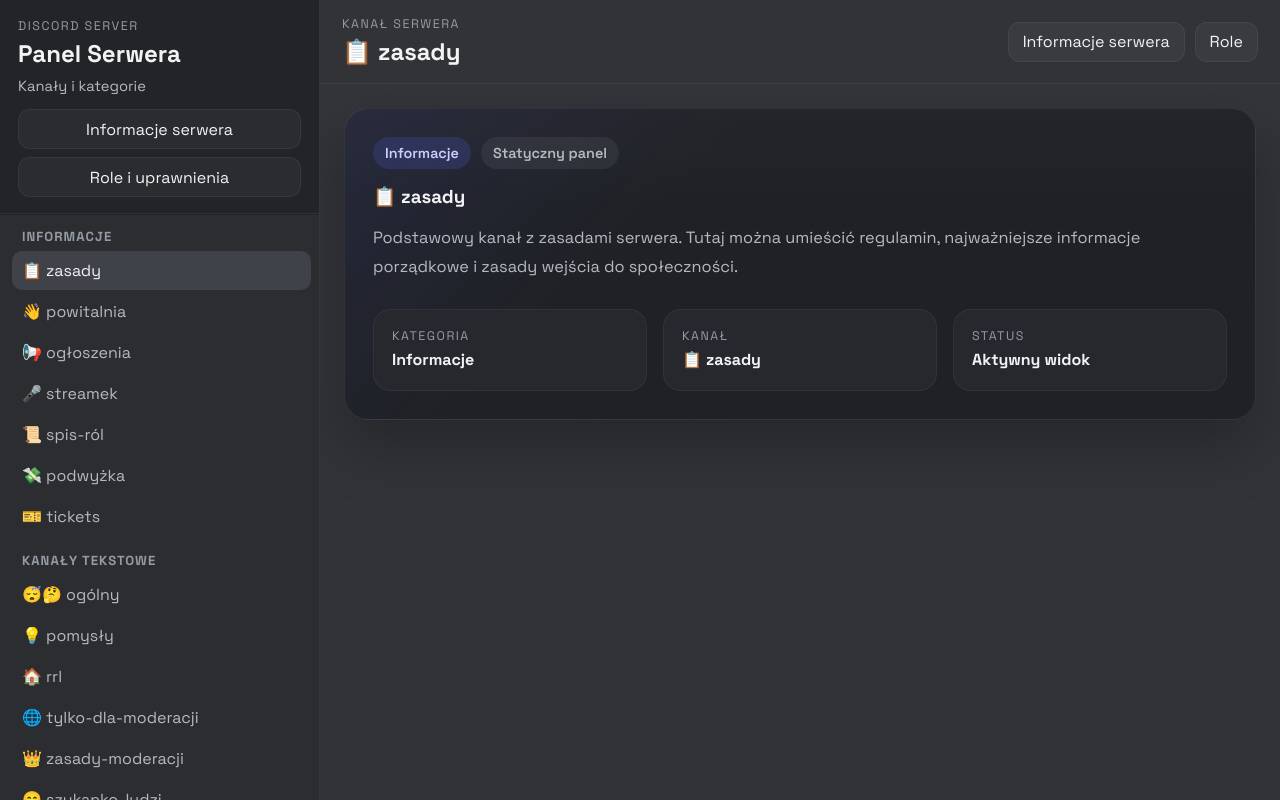
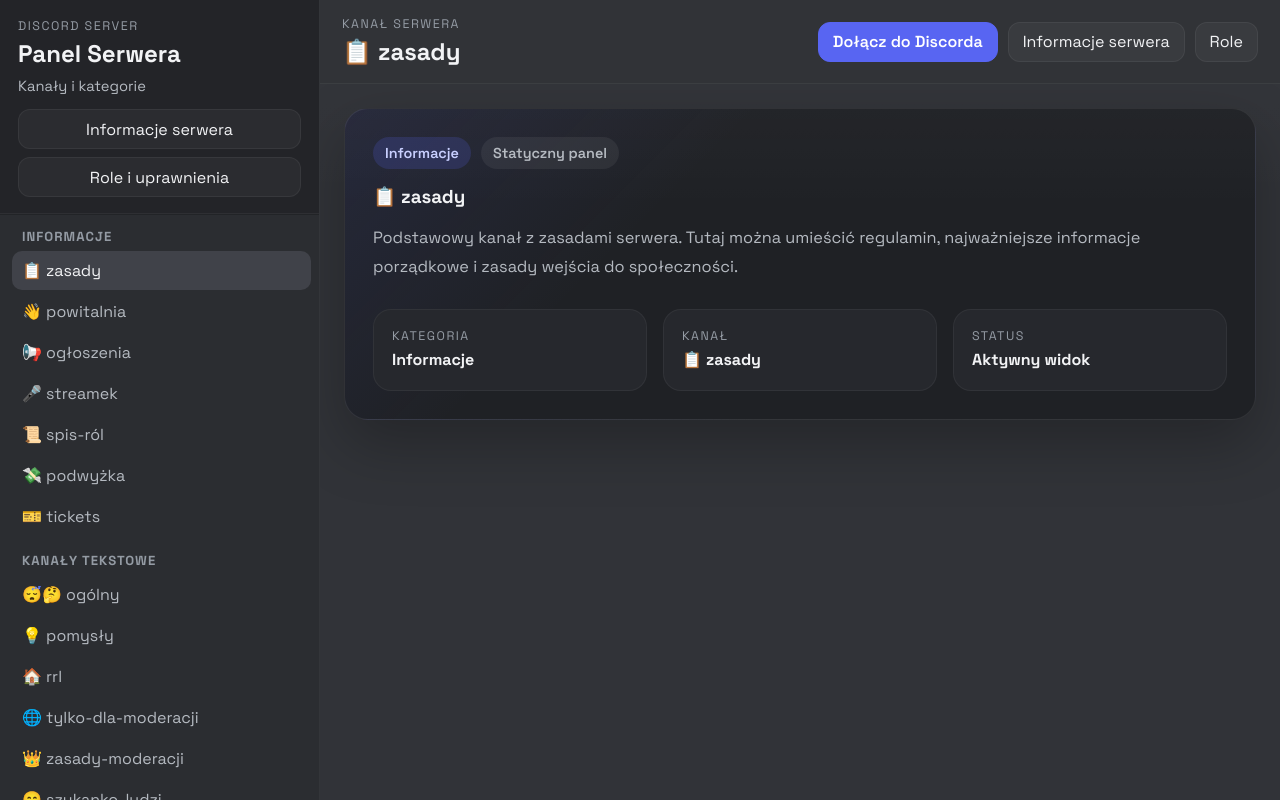
Before and after one commit to ManKrawiec/discord-server, a plain HTML site: page index.html in a window 1280 px wide. Drawn offline with Linux system fonts and the light colour scheme.

Commit message:
Add Discord join button to topbar

```diff
--- a/css/style.css
+++ b/css/style.css
@@ -105,6 +105,7 @@ a {
 
 .sidebar-shortcut,
 .topbar-link,
+.join-btn,
 .page-back {
   display: inline-flex;
   align-items: center;
@@ -122,11 +123,26 @@ a {
 .sidebar-shortcut:focus-visible,
 .topbar-link:hover,
 .topbar-link:focus-visible,
+.join-btn:hover,
+.join-btn:focus-visible,
 .page-back:hover,
 .page-back:focus-visible {
   transform: translateY(-1px);
   background: rgba(88, 101, 242, 0.16);
   border-color: rgba(88, 101, 242, 0.24);
+}
+
+.join-btn {
+  background: #5865f2;
+  border-color: #5865f2;
+  color: #ffffff;
+  font-weight: 600;
+}
+
+.join-btn:hover,
+.join-btn:focus-visible {
+  background: #4752c4;
+  border-color: #4752c4;
 }
 
 .channel-sidebar__scroll {
--- a/index.html
+++ b/index.html
@@ -210,6 +210,14 @@
           <h2 id="channelTitle">📋 zasady</h2>
         </div>
         <div class="topbar-links">
+          <a
+            class="join-btn"
+            href="https://discord.gg/8MzyPqCg6n"
+            target="_blank"
+            rel="noopener noreferrer"
+          >
+            Dołącz do Discorda
+          </a>
           <a class="topbar-link" href="./info/info.html">Informacje serwera</a>
           <a class="topbar-link" href="./roles/roles.html">Role</a>
         </div>
```
